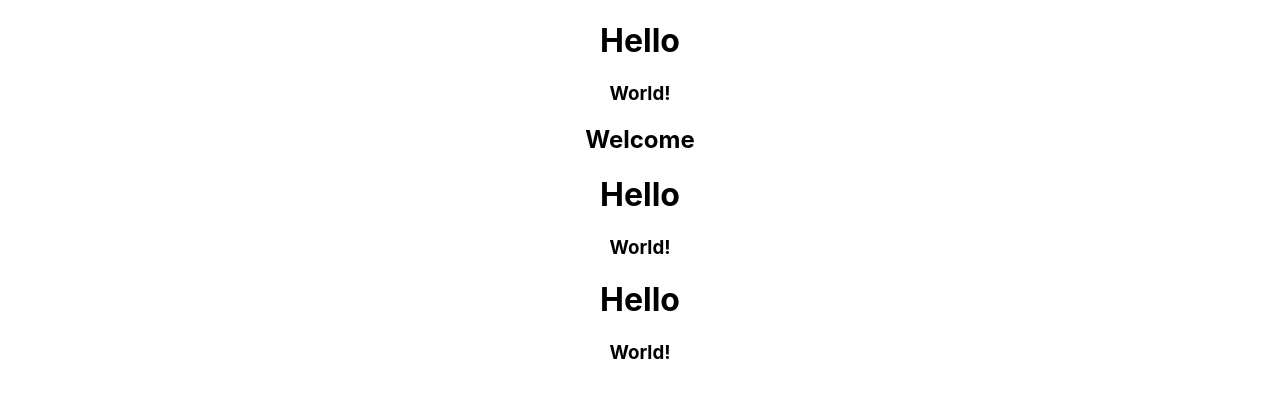
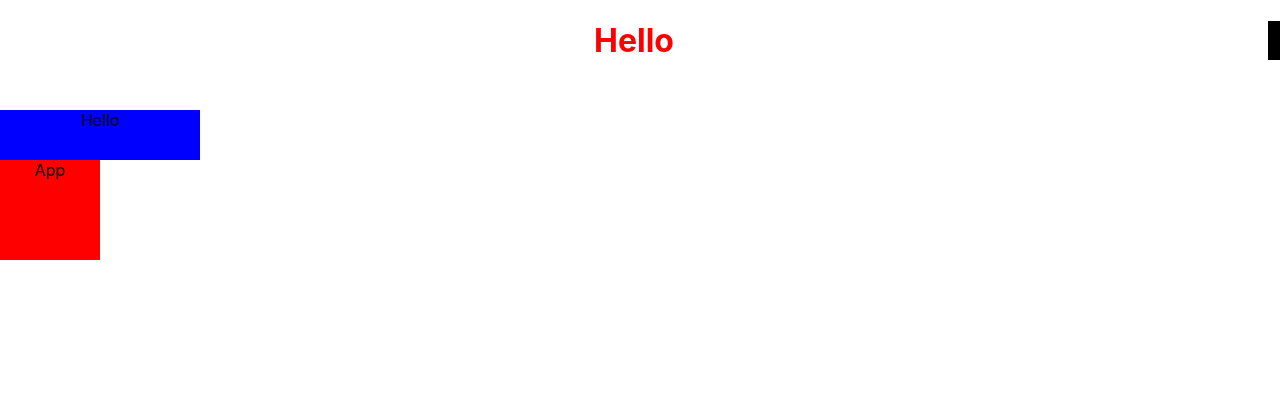
Before and after one commit to kwakdeung/react_study, a JavaScript app in the folder voca/: page / in a window 1280 px wide. Shown: the top 398 px of the page. Built offline with nearby package versions, Linux system fonts and the light colour scheme; the HTML template or start-up script is replaced by a standard one.

Commit message:
React JS #5 CSS 작성법(module css) - 초보자를 위한 리액트 강좌

```diff
--- a/voca/src/App.js
+++ b/voca/src/App.js
@@ -1,15 +1,14 @@
 import './App.css';
 import Hello from "./component/Hello";
 import Welcome from "./component/Welcome";
+import styles from "./App.module.css"
 
 
 function App() {
   return (
   <div className="App">
     <Hello />
-    <Welcome />
-    <Hello />
-    <Hello />
+    <div className={styles.box}>App</div>
   </div>
   );
 }
--- /dev/null
+++ b/voca/src/App.module.css
@@ -0,0 +1,5 @@
+.box {
+    width: 100px;
+    height: 100px;
+    background-color: red;
+}
--- a/voca/src/component/Hello.js
+++ b/voca/src/component/Hello.js
@@ -1,10 +1,20 @@
 import World from "./World";
+import styles from "./Hello.module.css"
 
 export default function Hello() {
     return (
         <div>
-            <h1>Hello</h1>
-            <World />
+            <h1
+                style={{
+                    color: "#f00",
+                    borderRight: "12px solid #000",
+                    marginBottom: "50px",
+                    opacity: 1,
+                }}
+            >
+                Hello
+            </h1>
+            <div className={styles.box}>Hello</div>
         </div>
     );
 }
--- /dev/null
+++ b/voca/src/component/Hello.module.css
@@ -0,0 +1,5 @@
+.box {
+    width: 200px;
+    height: 50px;
+    background-color: blue;
+}
```
